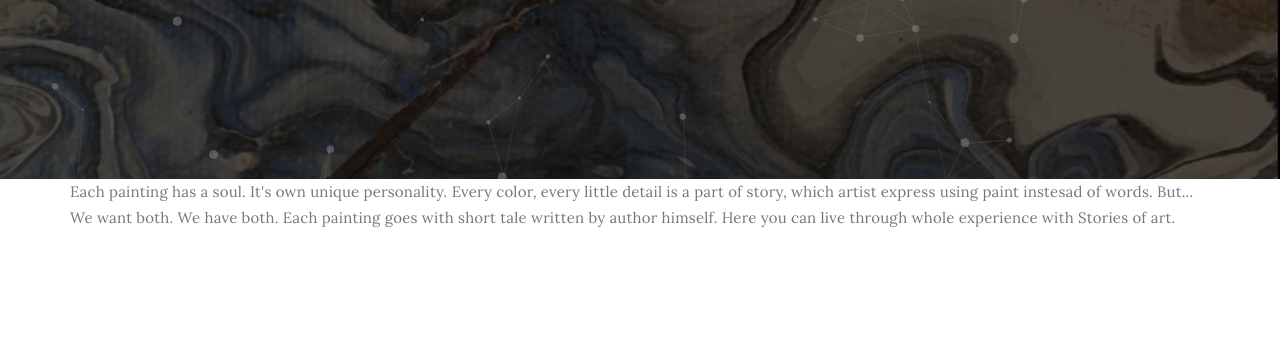
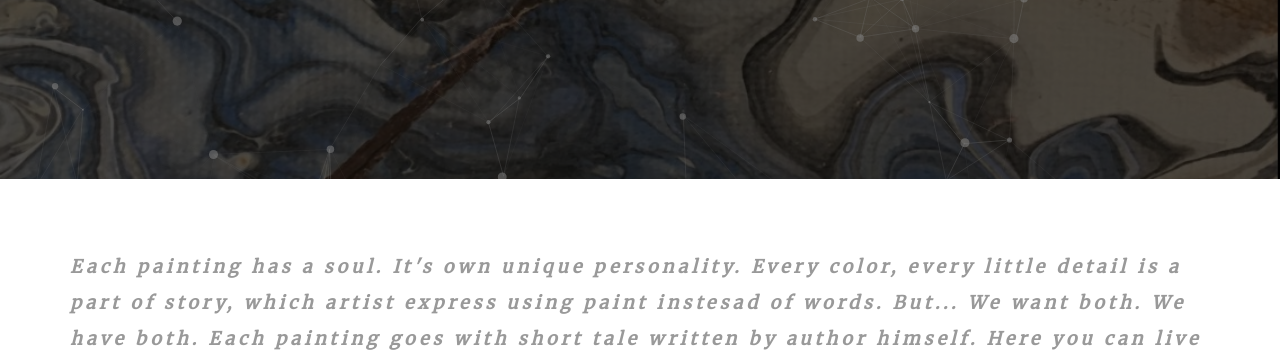
Before and after one commit to barborapaulickova/stories-of-art, a plain HTML site: page index.html in a window 1280 px wide. Shown: the part 388-741 px from the top of the page. Drawn offline with Linux system fonts and the light colour scheme.

Commit message:
Add files via upload

```diff
--- a/css/bstyle.css
+++ b/css/bstyle.css
@@ -6,7 +6,7 @@
     display: none;
 }
 
-#description > p{
+#description p{
     color: #999;
     font-size: 18px;
     line-height: 2;
```
